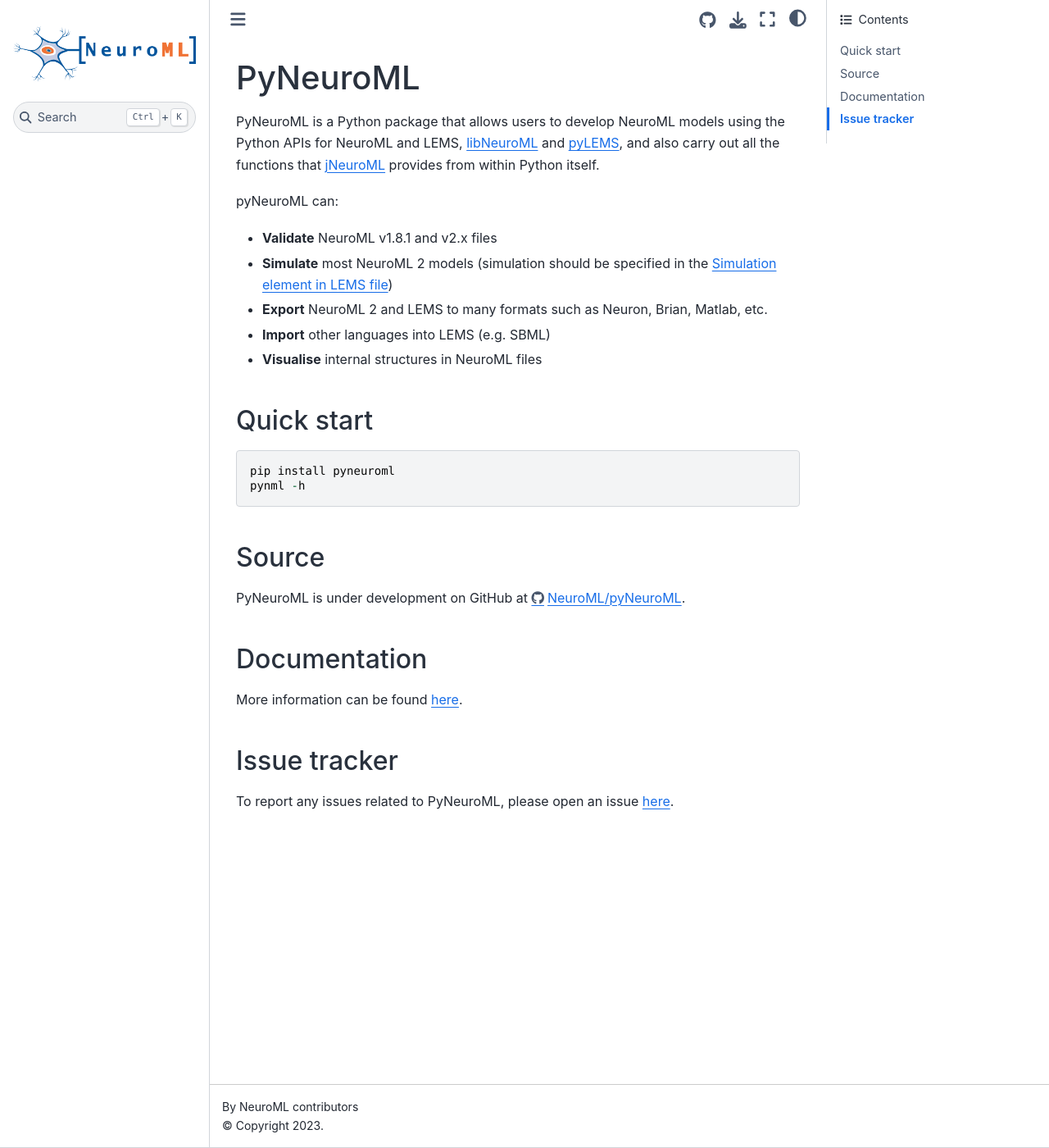
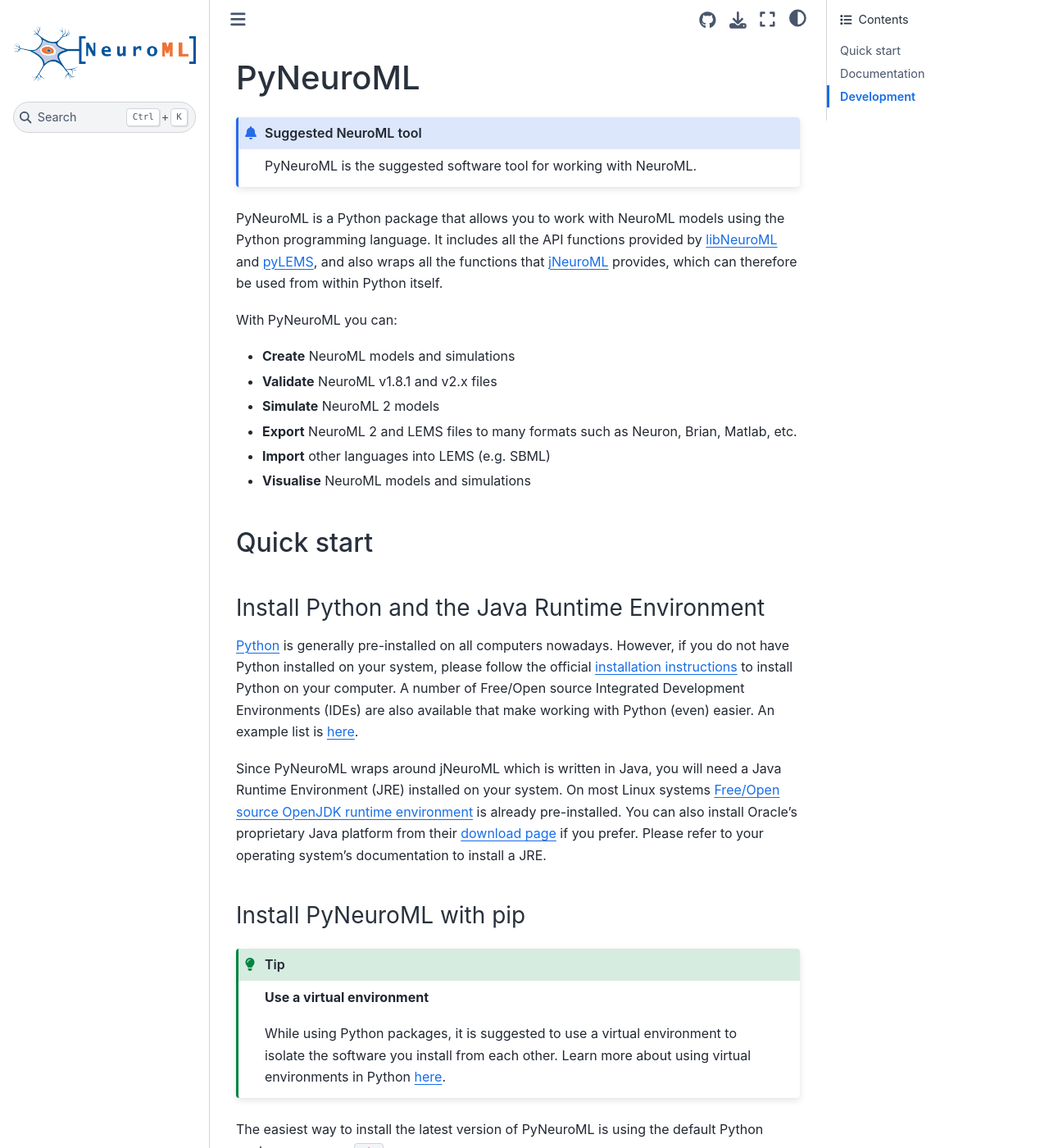
Before and after one commit to NeuroML/Documentation, a Jupyter Book: the page built from source/Userdocs/Software/PyNeuroML.md, in a window 1280 px wide and 1400 px high. Shown: the whole window at 82% size. Built offline with Jupyter Book 1.0.4 settings and Sphinx 7.4.7 and the Sphinx Book theme 1.1.4, drawn with Linux system fonts in a browser that asks for light colours; pages that are not in the unit, such as notebooks, are missing from menus; some of the changed text lies outside the part shown.

Commit message:
enh: update PyNeuroML page

````diff
--- a/source/Userdocs/Software/PyNeuroML.md
+++ b/source/Userdocs/Software/PyNeuroML.md
@@ -1,33 +1,182 @@
 (pyneuroml)=
 # PyNeuroML
 
-PyNeuroML is a Python package that allows users to develop NeuroML models using the Python APIs
-for NeuroML and LEMS, {ref}`libNeuroML <libNeuroML>` and {ref}`pyLEMS <pylems>`, and also carry out all the functions that
-{ref}`jNeuroML <jNeuroML>` provides from within Python itself.
+```{admonition} Suggested NeuroML tool
+PyNeuroML is the suggested software tool for working with NeuroML.
+```
 
-pyNeuroML can:
+PyNeuroML is a Python package that allows you to work with NeuroML models using the Python programming language.
+It includes all the API functions provided by {ref}`libNeuroML <libNeuroML>` and {ref}`pyLEMS <pylems>`, and also wraps all the functions that {ref}`jNeuroML <jNeuroML>` provides, which can therefore be used from within Python itself.
 
+With PyNeuroML you can:
+
+- **Create** NeuroML models and simulations
 - **Validate** NeuroML v1.8.1 and v2.x files
-- **Simulate** most NeuroML 2 models (simulation should be specified in the [Simulation element in LEMS file](https://github.com/NeuroML/NeuroML2/blob/master/LEMSexamples/LEMS_NML2_Ex5_DetCell.xml))
-- **Export** NeuroML 2 and LEMS to many formats such as Neuron, Brian, Matlab, etc.
+- **Simulate** NeuroML 2 models
+- **Export** NeuroML 2 and LEMS files to many formats such as Neuron, Brian, Matlab, etc.
 - **Import** other languages into LEMS (e.g. SBML)
-- **Visualise** internal structures in NeuroML files
+- **Visualise** NeuroML models and simulations
 
+(pyneuroml:quickstart)=
 ## Quick start
 
-```
-pip install pyneuroml
-pynml -h
+(pyneuroml:install_python_and_java)=
+### Install Python and the Java Runtime Environment
+
+[Python](https://www.python.org/) is generally pre-installed on all computers nowadays.
+However, if you do not have Python installed on your system, please follow the official [installation instructions](https://www.python.org/downloads/) to install Python on your computer.
+A number of Free/Open source Integrated Development Environments (IDEs) are also available that make working with Python (even) easier.
+An example list is [here](https://opensource.com/resources/python/ides).
+
+Since PyNeuroML wraps around jNeuroML which is written in Java, you will need a Java Runtime Environment (JRE) installed on your system.
+On most Linux systems [Free/Open source OpenJDK runtime environment](https://openjdk.java.net/) is already pre-installed.
+You can also install Oracle's proprietary Java platform from their [download page](https://www.oracle.com/java/technologies/javase-downloads.html) if you prefer.
+Please refer to your operating system's documentation to install a JRE.
+
+(pyneuroml:install_with_pip)=
+### Install PyNeuroML with pip
+
+```{tip}
+
+**Use a virtual environment**
+
+While using Python packages, it is suggested to use a virtual environment to isolate the software you install from each other.
+Learn more about using virtual environments in Python [here](https://docs.python.org/3/tutorial/venv.html).
 ```
 
-## Source
+The easiest way to install the latest version of PyNeuroML is using the default Python package manager, `pip`:
 
-PyNeuroML is under development on GitHub at [https://github.com/NeuroML/pyNeuroML](https://github.com/NeuroML/pyNeuroML).
+```{code-block} console
+pip install pyneuroml
+```
+(pyneuroml:install_fedora)=
+### Installation on Fedora Linux
 
+On [Fedora](https://getfedora.org) Linux systems, the [NeuroFedora](https://neuro.fedoraproject.org) community provides PyNeuroML as a package in their [extras repository](https://docs.fedoraproject.org/en-US/neurofedora/copr/) and can be installed using the following commands:
+
+```{code-block} console
+sudo dnf copr enable @neurofedora/neurofedora-extra
+sudo dnf install python3-pyneuroml
+```
+(pyneuroml:docs)=
 ## Documentation
 
-More information can be found [here](https://github.com/NeuroML/pyNeuroML).
+PyNeuroML provides a set of command line utilities along with an API to use from within Python scripts:
 
-## Issue tracker
+```{admonition} TODO!
+Check that all of these have usage documentation that is viewable using the `-h` flag.
+Issue filed: https://github.com/NeuroML/pyNeuroML/issues/87
+```
 
-To report any issues related to PyNeuroML, please open an issue [here](https://github.com/NeuroML/pyNeuroML/issues).
+- pynml
+- pynml-channelanalysis
+- pynml-modchananalysis
+- pynml-plotspikes
+- pynml-povray
+- pynml-sonata
+- pynml-summary
+- pynml-tune
+
+These utilities are self-documented.
+So, to learn how these utilities are to be used, run them with the `-h` flag.
+For example:
+
+```{code-block} console
+pynml -h
+usage: pynml [-h|--help] [<shared options>] <one of the mutually-exclusive options>
+
+pyNeuroML v0.5.9: Python utilities for NeuroML2
+    libNeuroML v0.2.54
+    jNeuroML v0.10.2
+
+optional arguments:
+  -h, --help            show this help message and exit
+
+Shared options:
+  These options can be added to any of the mutually-exclusive options
+
+  -verbose              Verbose output
+  -java_max_memory MAX  Java memory for jNeuroML, e.g. 400M, 2G (used in
+                        -Xmx argument to java)
+  -nogui                Suppress GUI,
+                        i.e. show no plots, just save results
+  <LEMS/NeuroML 2 file>
+                        LEMS/NeuroML 2 file to process
+
+...
+```
+(pyneuroml:api_docs)=
+### API documentation
+
+```{admonition} TODO!
+Generate and publish API documentation for PyNeuroML.
+Issue filed: https://github.com/NeuroML/pyNeuroML/issues/86
+```
+The PyNeuroML API is also self documented.
+You can use Python's in-built documentation viewer `pydoc` to view the documentation for any of the package's modules and their functions:
+```{code-block} console
+
+pydoc pyneuroml
+Help on package pyneuroml:
+
+NAME
+    pyneuroml
+
+PACKAGE CONTENTS
+    analysis (package)
+    lems (package)
+    neuron (package)
+    plot (package)
+    povray (package)
+    pynml
+    swc (package)
+    tune (package)
+
+DATA
+    JNEUROML_VERSION = '0.10.2'
+
+VERSION
+    0.5.9
+
+FILE
+    /usr/lib/python3.9/site-packages/pyneuroml/__init__.py
+
+```
+```{code-block} console
+pydoc pyneuroml.analysis
+
+Help on package pyneuroml.analysis in pyneuroml:
+
+NAME
+    pyneuroml.analysis
+
+PACKAGE CONTENTS
+    ChannelDensityPlot
+    ChannelHelper
+    NML2ChannelAnalysis
+
+FUNCTIONS
+    analyse_spiketime_vs_dt(nml2_file, target, duration, simulator, cell_v_path, dts, verbose=False, spike_threshold_mV=0, show_plot_already=True, save_figure_to=None, num_of_last_spikes=None)
+
+    generate_current_vs_frequency_curve(nml2_file, cell_id, start_amp_nA=-0.1, end_amp_nA=0.1, step_nA=0.01, custom_amps_nA=[], analysis_duration=1000, analysis_delay=0, pre_zero_pulse=0, post_zero_pulse=0, dt=0.05, temperature='32degC', spike_threshold_mV=0.0, plot_voltage_traces=False, plot_if=True, plot_iv=False, xlim_if=None, ylim_if=None, xlim_iv=None, ylim_iv=None, label_xaxis=True, label_yaxis=True, show_volts_label=True, grid=True, font_size=12, if_iv_color='k', linewidth=1, bottom_left_spines_only=False, show_plot_already=True, save_voltage_traces_to=None, save_if_figure_to=None, save_iv_figure_to=None, save_if_data_to=None, save_iv_data_to=None, simulator='jNeuroML', num_processors=1, include_included=True, title_above_plot=False, return_axes=False, verbose=False)
+
+FILE
+    /usr/lib/python3.9/site-packages/pyneuroml/analysis/__init__.py
+
+```
+Most IDEs are able to show you this information as you use them in your Python scripts.
+
+(pyneuroml:gethelp)=
+### Getting help
+
+For any questions regarding PyNeuroML, please open an issue on the GitHub issue tracker [here](https://github.com/NeuroML/pyNeuroML/issues).
+Any bugs and feature requests can also be filed there.
+
+You can also use any of the {ref}`communication channels of the NeuroML community <contact>`.
+
+(pyneuroml:development)=
+## Development
+
+PyNeuroML is developed on GitHub at [https://github.com/NeuroML/pyNeuroML](https://github.com/NeuroML/pyNeuroML) under the [LPGL-3.0 license](https://github.com/NeuroML/pyNeuroML/blob/master/LICENSE.lesser).
+The repository contains the complete source code along with instructions on building/installing PyNeuroML.
+Please follow the instructions there to build PyNeuroML from source.
````
